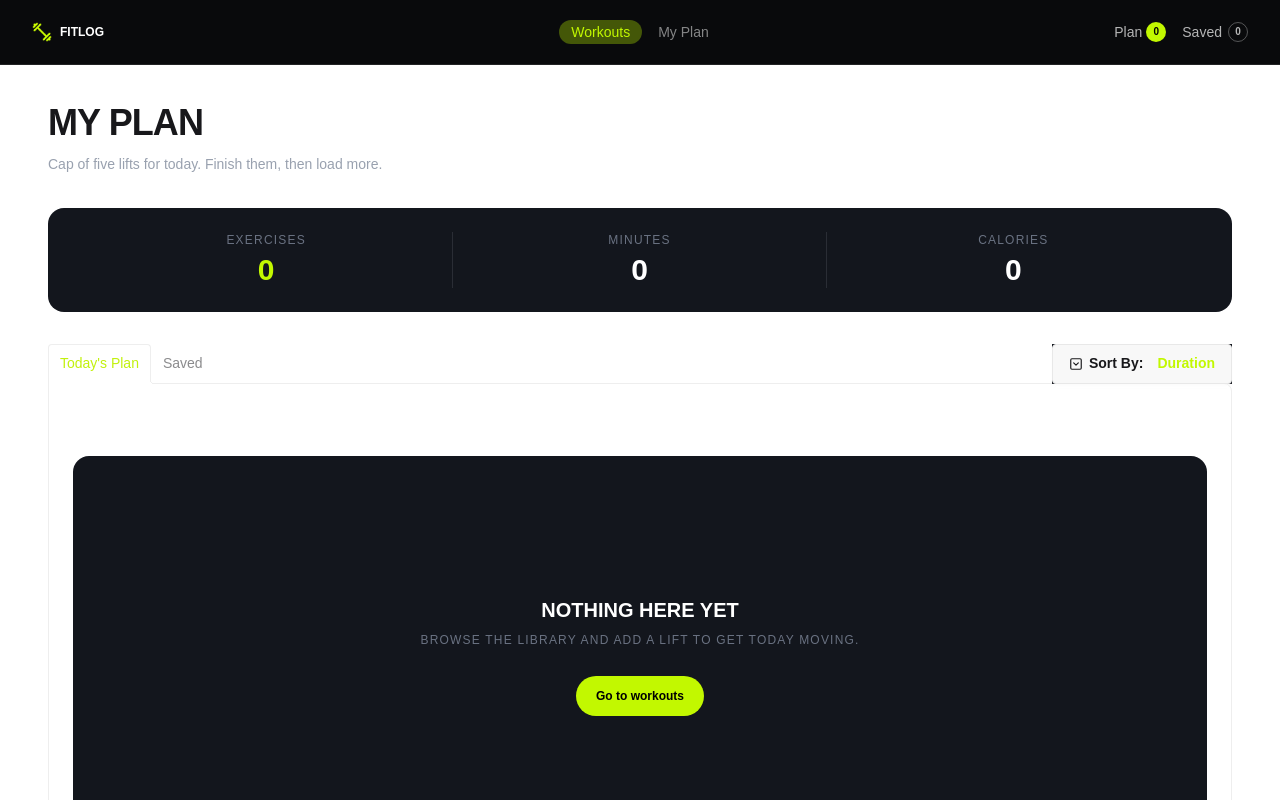
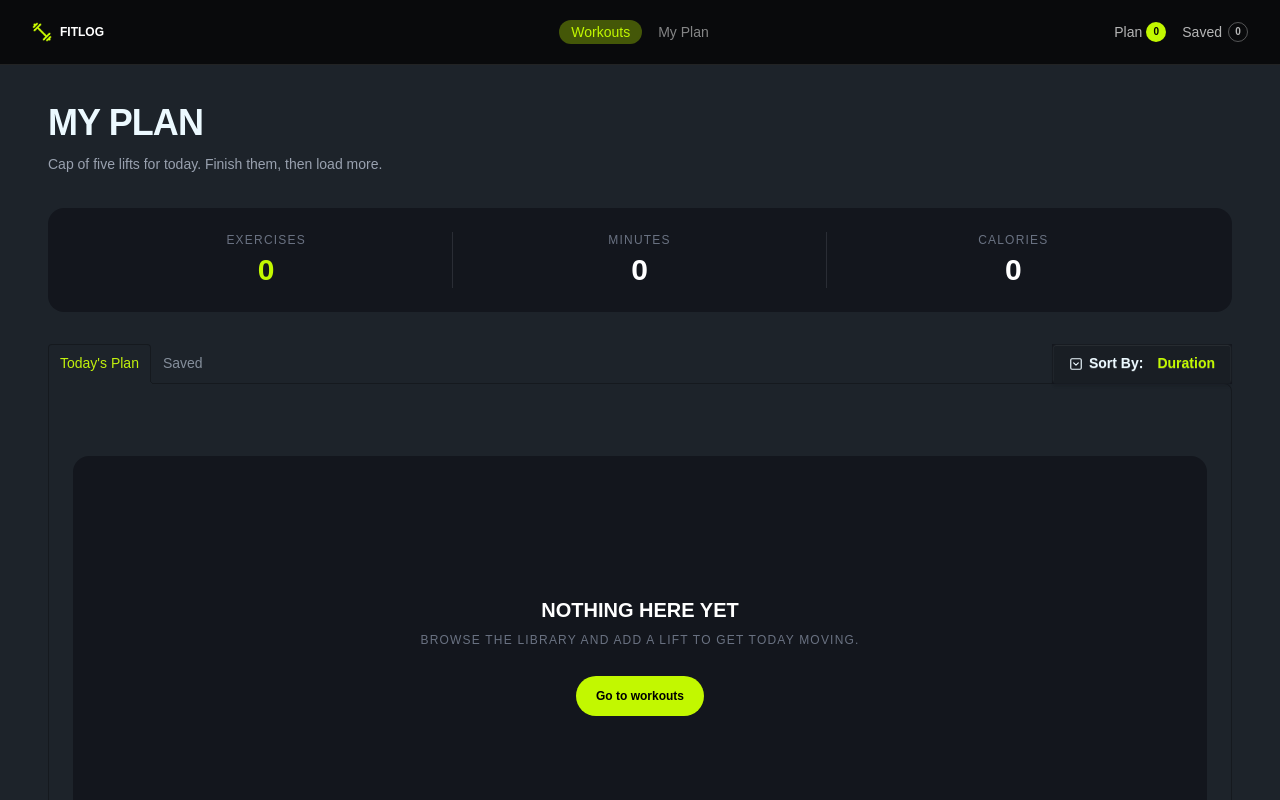
Before and after one commit to christinapenheiro/fitlog-project-using-next.js, a Next.js app: page /my-plan in a window 1280 px wide. Shown: the top 800 px of the page. Built offline with nearby package versions, Linux system fonts and the light colour scheme.

Commit message:
dark bg error solved

```diff
--- a/src/app/layout.tsx
+++ b/src/app/layout.tsx
@@ -26,6 +26,7 @@
   return (
     <html
       lang="en"
+      data-theme="dark"
       className={`${geistSans.variable} ${geistMono.variable} h-full antialiased`}
     >
       <body className="min-h-full flex flex-col">
--- a/src/components/shared/NavButton.tsx
+++ b/src/components/shared/NavButton.tsx
@@ -42,7 +42,7 @@
                 <svg
                   aria-label="Menu"
                   xmlns="http://www.w3.org/2000/svg"
-                  className="h-5 w-5"
+                  className="h-5 w-5 text-white"
                   fill="none"
                   viewBox="0 0 24 24"
                   stroke="currentColor"
```
